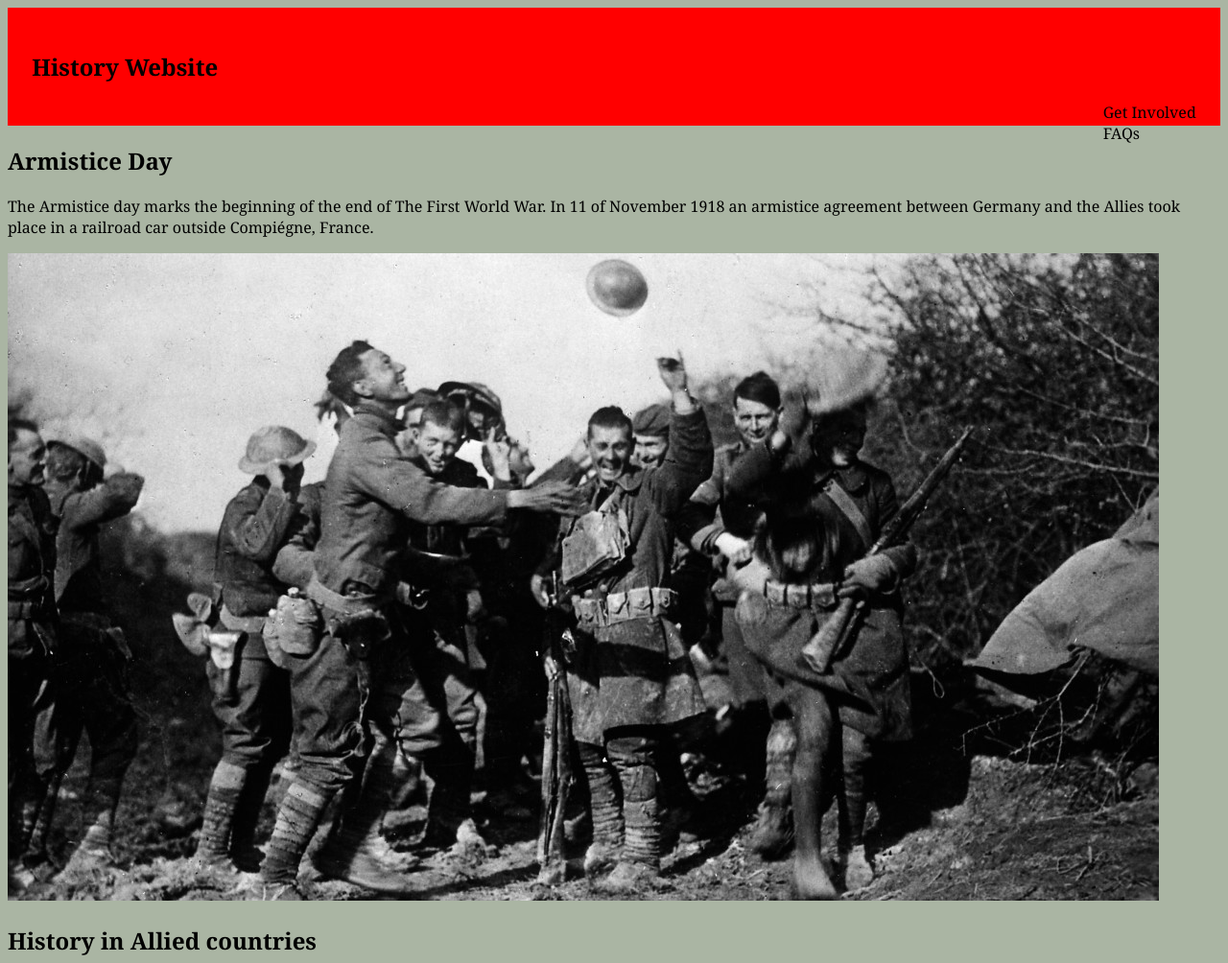
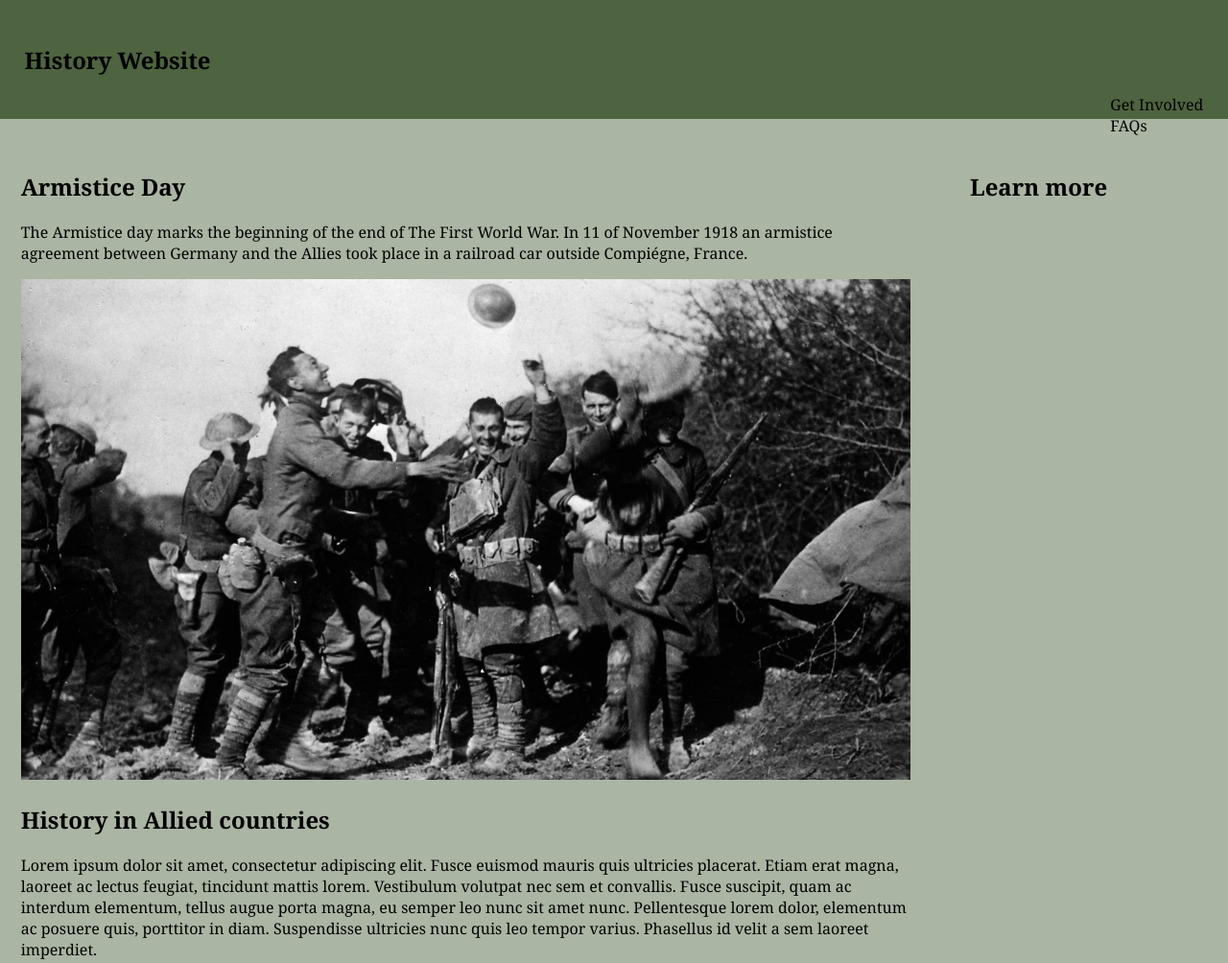
Before and after one commit to Sofia-Bourdon/History_web, a plain HTML site: page History_web/index.html in a window 1280 px wide. Shown: the top 1004 px of the page at 96% size. Drawn offline with Linux system fonts and the light colour scheme.

Commit message:
body width fix + article and aside flex

```diff
--- a/History_web/index.html
+++ b/History_web/index.html
@@ -4,7 +4,7 @@
     <meta charset="UTF-8">
     <meta http-equiv="X-UA-Compatible" content="IE=edge">
     <meta name="viewport" content="width=device-width, initial-scale=1.0">
-    <link rel="stylesheet" href="main_style.css">
+    <link rel="stylesheet" href="style.css">
     <title>History</title>
 </head>
 <body>
@@ -18,10 +18,11 @@
         </nav>
     </header>
     <main>
+        <div id="middle_section">
         <article>
                 <h1>Armistice Day</h1>
                 <p>The Armistice day marks the beginning of the end of The First World War. In 11 of November 1918 an armistice agreement between Germany and the Allies took place in a railroad car outside Compiégne, France.</p>
-                <img src="images/end-of-wwi-armistice-getty.jpg" alt="End of WWI Celebrations">
+                <img id="armistice_img" src="images/end-of-wwi-armistice-getty.jpg" alt="End of WWI Celebrations">
             <section>
                 <h2>History in Allied countries</h2>
                 <p> Lorem ipsum dolor sit amet, consectetur adipiscing elit. Fusce euismod mauris quis ultricies placerat. Etiam erat magna, laoreet ac lectus feugiat, tincidunt mattis lorem. Vestibulum volutpat nec sem et convallis. Fusce suscipit, quam ac interdum elementum, tellus augue porta magna, eu semper leo nunc sit amet nunc. Pellentesque lorem dolor, elementum ac posuere quis, porttitor in diam. Suspendisse ultricies nunc quis leo tempor varius. Phasellus id velit a sem laoreet imperdiet.</p>
@@ -39,7 +40,7 @@
         <aside>
             <h2>Learn more</h2>
         </aside>
-
+      </div>
 
     <footer>
         <h3>Footer</h3>
--- a/History_web/main_style.css
+++ /dev/null
@@ -1,23 +0,0 @@
-body
-{
-    width: auto;
-    background-color: #aab5a3;
-    font-family:Cambria, Cochin, Georgia, Times, 'Times New Roman', serif
-}
-
-header
-{
-    /* background-color: #4e633f;  */
-    background-color: red;
-    padding: 2%;
-}
-nav ul
-{
-   float: right;
-   list-style: none;
-   margin-top: 0;
-}
-article
-{
-    width: 100%;
-}
--- /dev/null
+++ b/History_web/style.css
@@ -0,0 +1,46 @@
+body
+{
+    width: 100%;
+    margin: 0%;
+    background-color: #aab5a3;
+    font-family:Cambria, Cochin, Georgia, Times, 'Times New Roman', serif
+}
+main
+{
+    width: auto;
+    margin: 1.7%;
+
+}
+
+header
+{
+    background-color: #4e633f;
+    padding: 2%;
+}
+nav ul
+{
+   float: right;
+   list-style: none;
+   margin-top: 0;
+}
+#middle_section
+{
+    width: 100%;
+    display: flex;
+    justify-content: flex-start;
+}
+article
+{
+    width: 75%;
+}
+aside
+{
+  width: auto;
+  margin-left: 5%;
+  display: flex;
+
+}
+#armistice_img
+{
+    width: 100%;
+}
```
